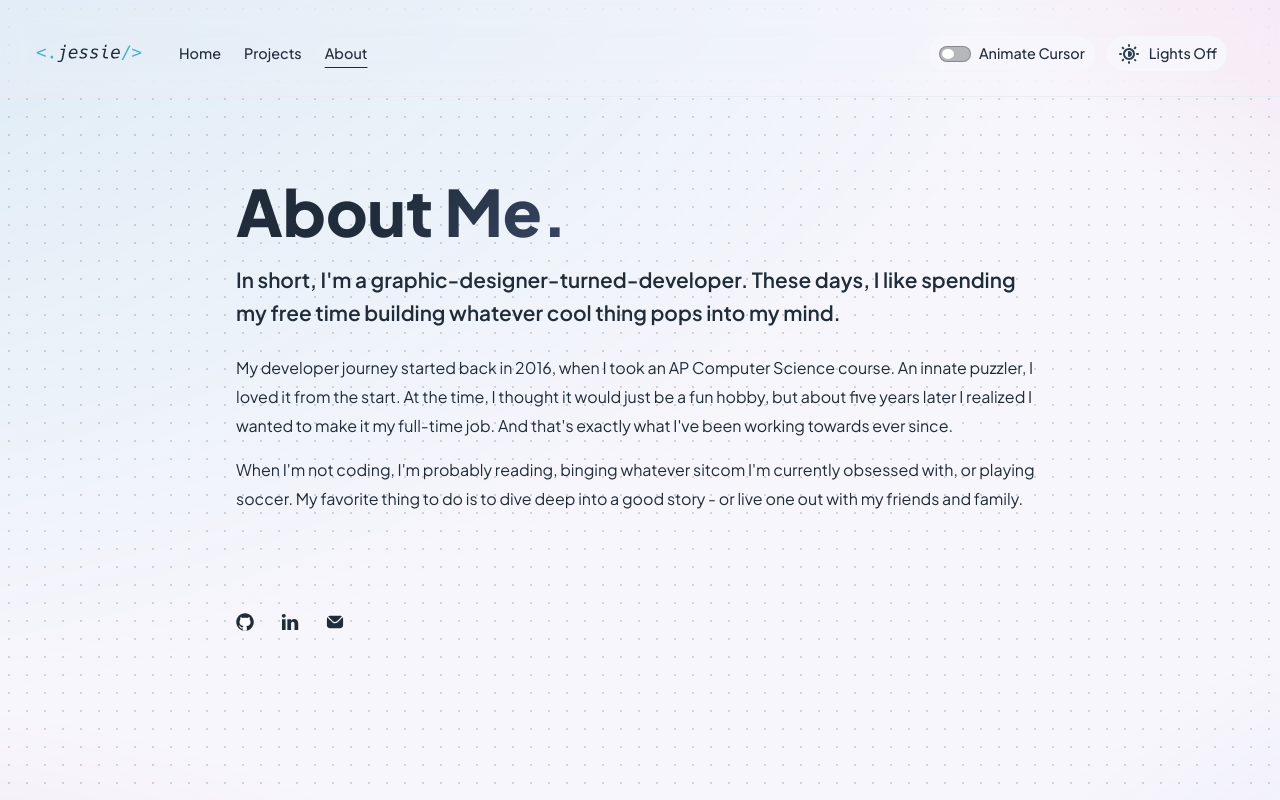
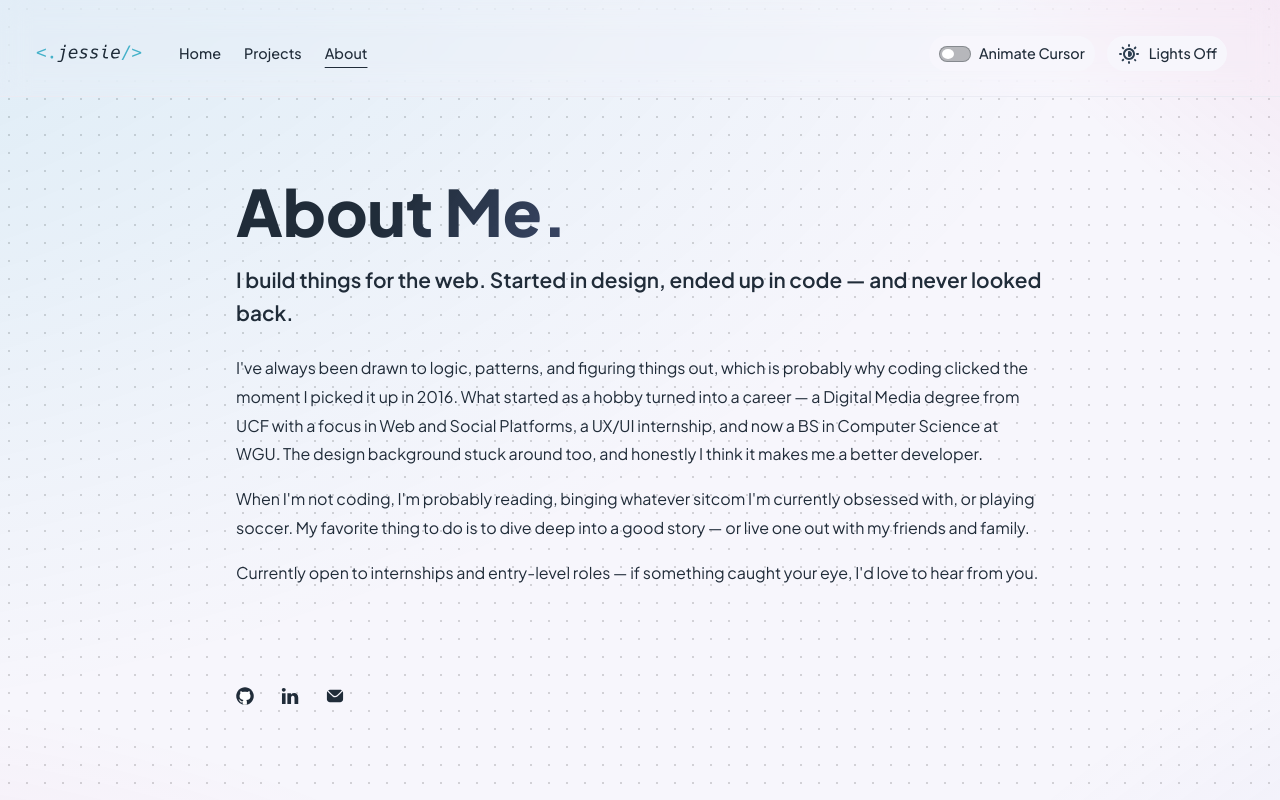
Before and after one commit to jessiejalca/portfolio, a React (Vite) app: page /about in a window 1280 px wide. Built offline with nearby package versions, Linux system fonts and the light colour scheme.

Commit message:
feat: Rewrite body copy for About and Home page to make more relevant

```diff
--- a/src/routes/About.jsx
+++ b/src/routes/About.jsx
@@ -3,23 +3,17 @@ const About = () => {
     <main>
       <h1>About Me.</h1>
       <section aria-label="subheading" className="sub">
-        In short, I'm a graphic-designer-turned-developer. These days, I like
-        spending my free time building whatever cool thing pops into my mind.
+        I build things for the web. Started in design, ended up in code — and never looked back.
       </section>
       <p>
-        My developer journey started back in 2016, when I took an AP Computer
-        Science course. An innate puzzler, I loved it from the start. At the
-        time, I thought it would just be a fun hobby, but about five years later
-        I realized I wanted to make it my full-time job. And that's exactly what
-        I've been working towards ever since.
+        I've always been drawn to logic, patterns, and figuring things out, which is probably why coding clicked the moment I picked it up in 2016. What started as a hobby turned into a career — a Digital Media degree from UCF with a focus in Web and Social Platforms, a UX/UI internship, and now a BS in Computer Science at WGU. The design background stuck around too, and honestly I think it makes me a better developer.
       </p>
       <p>
-        When I'm not coding, I'm probably reading, binging whatever sitcom I'm
-        currently obsessed with, or playing soccer. My favorite thing to do is
-        to dive deep into a good story - or live one out with my friends and
-        family.
+        When I'm not coding, I'm probably reading, binging whatever sitcom I'm currently obsessed with, or playing soccer. My favorite thing to do is to dive deep into a good story — or live one out with my friends and family.
       </p>
-      <h3></h3>
+      <p>
+        Currently open to internships and entry-level roles — if something caught your eye, I'd love to hear from you.
+      </p>
     </main>
   )
 }
--- a/src/routes/Home.jsx
+++ b/src/routes/Home.jsx
@@ -20,9 +20,7 @@ const Home = () => {
       <div className="hero">
         <h1>I'm Jessie Jalca.</h1>
         <section aria-label="subheading">
-          Frontend developer, JavaScript engineer, user advocate, soccer
-          aficionado, hobbyist language learner, habitual music listener, and
-          serial reader, <em>at your service</em>.
+          Developer with a designer's eye, hobbyist language learner, and soccer aficionado <em>at your service</em>.
         </section>
         <Link className="actionBtn" to={"/projects"}>
           <p>See what I can do</p>
```
